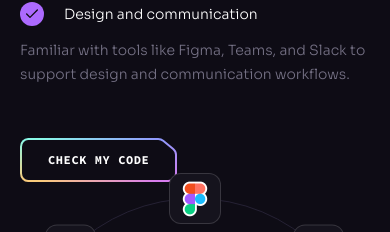
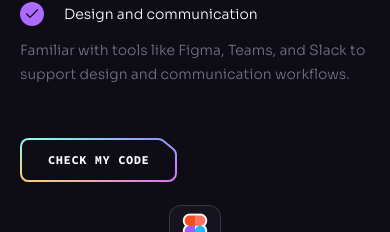
Before and after one commit to chrisguter/ChrisGuterPortfolio, a React (Vite) app: page / in a window 390 px wide. Shown: the part 6113-6345 px from the top of the page. Built offline with nearby package versions, Linux system fonts and the light colour scheme.

Commit message:
added more spacing between inco wheel and button on small screens
+ looked to stacked

```diff
--- a/src/components/Knowledge.jsx
+++ b/src/components/Knowledge.jsx
@@ -26,7 +26,7 @@ const Knowledge = () => {
               </li>
             ))}
           </ul>
-          <Button>
+          <Button className="mb-8 md:mb-0">
             <a
               href="https://github.com/ChrisGuter"
               target="_blank"
```
